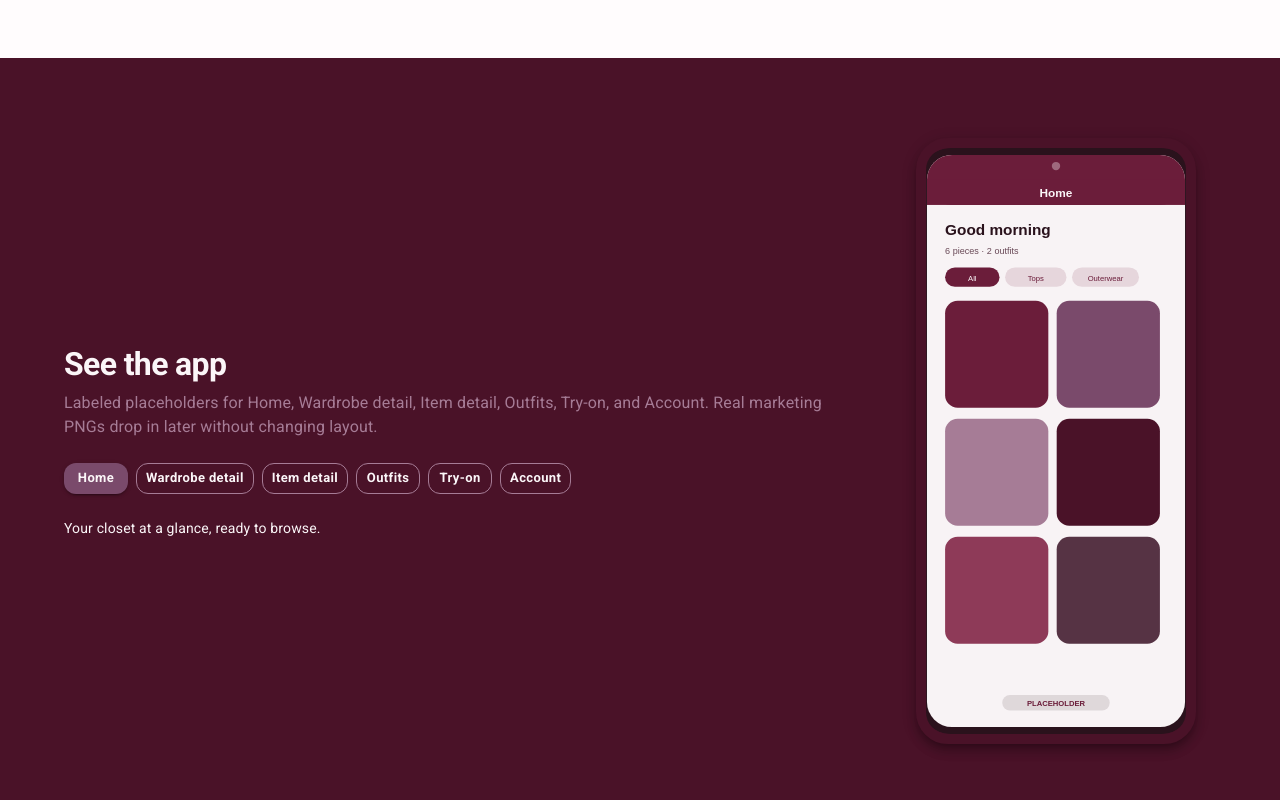
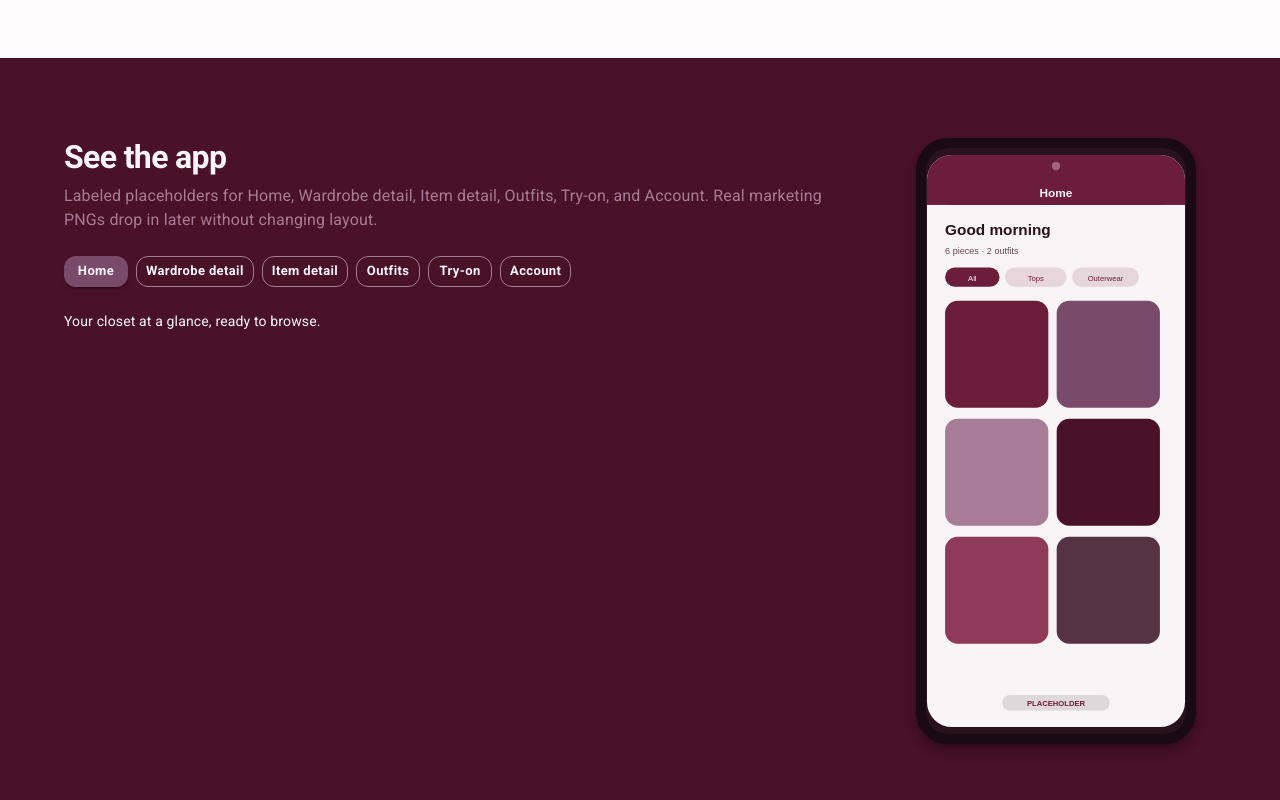
Before and after one commit to tundeblockchain/wardrobe-frontend, a React (Vite) app: page / in a window 1280 px wide. Shown: the part 1280-2080 px from the top of the page. Built offline with nearby package versions, Linux system fonts and the light colour scheme; no server answers.

Commit message:
WARDROBE-106: Polish showcase bezel and disabled store CTAs
Keep the featured phone below the sticky header, contrast the phone
bezel on plum, and fade disabled download buttons on the dark band.

Co-authored-by: tundeblockchain <tundeblockchain@users.noreply.github.com>

```diff
--- a/src/components/landing/PhoneFrame.tsx
+++ b/src/components/landing/PhoneFrame.tsx
@@ -16,8 +16,8 @@ export const PhoneFrame = ({ src, alt, maxWidth = 280 }: PhoneFrameProps) => {
         borderRadius: "32px",
         overflow: "hidden",
         border: "10px solid",
-        borderColor: "primary.dark",
-        bgcolor: "primary.dark",
+        borderColor: "#1A0A12",
+        bgcolor: "#1A0A12",
         boxShadow: 8,
         aspectRatio: "9 / 19.5",
       }}
--- a/src/components/landing/ScreenshotShowcase.tsx
+++ b/src/components/landing/ScreenshotShowcase.tsx
@@ -72,7 +72,7 @@ export const ScreenshotShowcase = () => {
         <Stack
           direction={{ xs: "column", md: "row" }}
           spacing={{ xs: 5, md: 8 }}
-          sx={{ alignItems: { xs: "stretch", md: "center" } }}
+          sx={{ alignItems: { xs: "stretch", md: "flex-start" } }}
         >
           <Stack spacing={3} sx={{ flex: 1 }}>
             <Stack spacing={1}>
--- a/src/components/landing/StoreCtaSection.tsx
+++ b/src/components/landing/StoreCtaSection.tsx
@@ -60,12 +60,22 @@ export const StoreCtaSection = ({
               "& .MuiButton-outlined": {
                 color: "primary.contrastText",
                 borderColor: "primary.contrastText",
+                "&.Mui-disabled": {
+                  color: "primary.contrastText",
+                  borderColor: "primary.contrastText",
+                  opacity: 0.5,
+                },
               },
               "& .MuiButton-contained": {
                 bgcolor: "background.paper",
                 color: "primary.main",
                 "&:hover": {
                   bgcolor: "background.default",
+                },
+                "&.Mui-disabled": {
+                  bgcolor: "background.paper",
+                  color: "primary.main",
+                  opacity: 0.5,
                 },
               },
             }}
```
